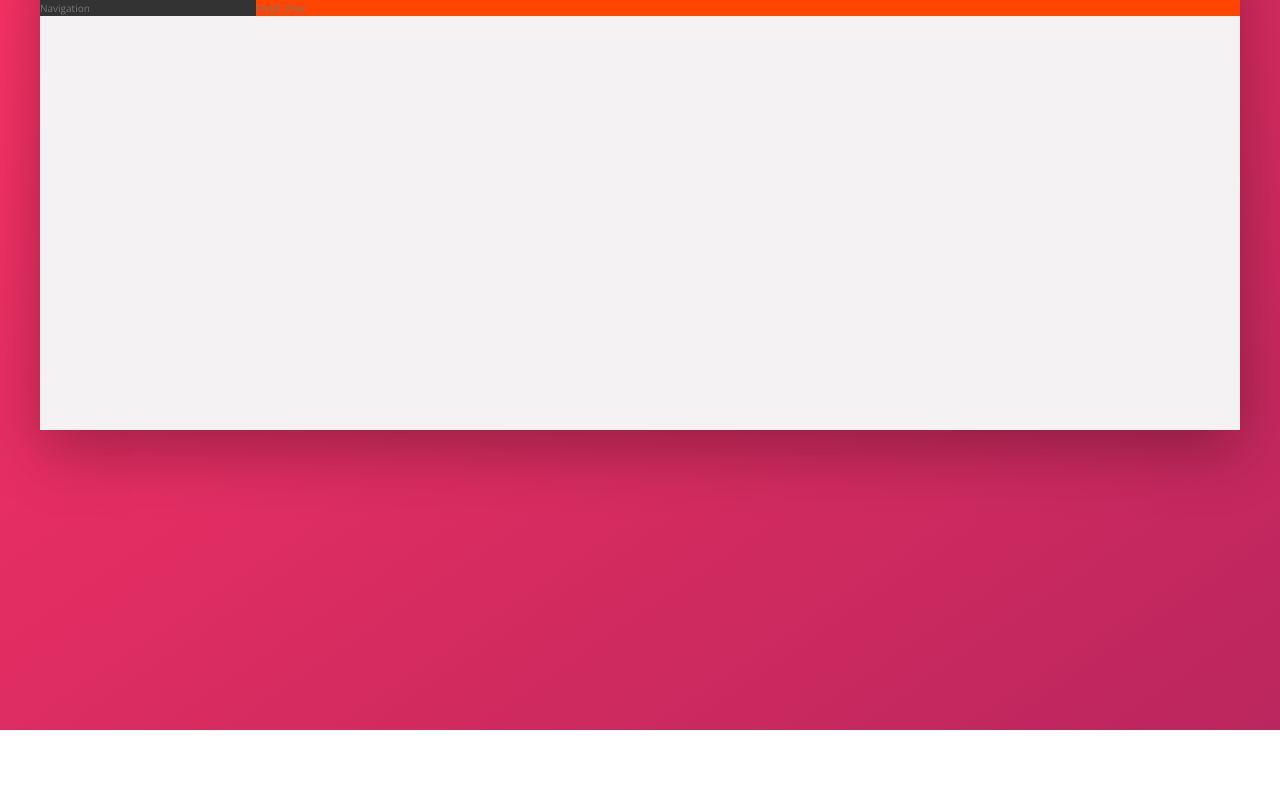
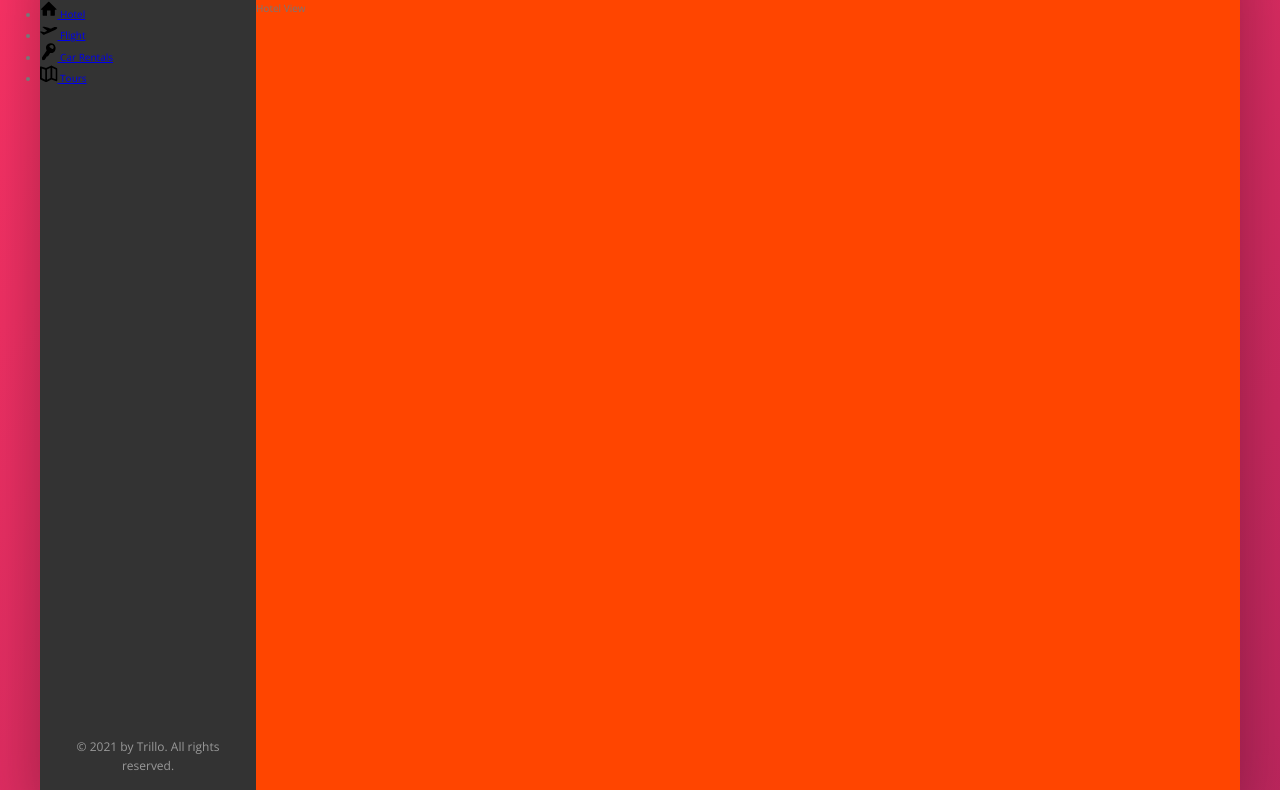
Before and after one commit to curm90/Trillo-Udemy, a website: page index.html in a window 1280 px wide. Shown: the part 150-940 px from the top of the page. Before the commit the page ends 880 px from the top, so only its background shows below. Drawn offline with nearby package versions, Linux system fonts and the light colour scheme.

Commit message:
side nav part 1

```diff
--- a/index.html
+++ b/index.html
@@ -53,8 +53,45 @@
           </div>
         </nav>
       </header>
+
       <div class="content">
-        <nav class="sidebar">Navigation</nav>
+        <nav class="sidebar">
+          <ul class="side-nav">
+            <li class="side-nav__item">
+              <a href="#" class="side-nav__link">
+                <svg class="side-nav__icon">
+                  <use xlink:href="img/sprite.svg#icon-home"></use>
+                </svg>
+                <span>Hotel</span>
+              </a>
+            </li>
+            <li class="side-nav__item">
+              <a href="#" class="side-nav__link">
+                <svg class="side-nav__icon">
+                  <use xlink:href="img/sprite.svg#icon-aircraft-take-off"></use>
+                </svg>
+                <span>Flight</span>
+              </a>
+            </li>
+            <li class="side-nav__item">
+              <a href="#" class="side-nav__link">
+                <svg class="side-nav__icon">
+                  <use xlink:href="img/sprite.svg#icon-key"></use>
+                </svg>
+                <span>Car Rentals</span>
+              </a>
+            </li>
+            <li class="side-nav__item">
+              <a href="#" class="side-nav__link">
+                <svg class="side-nav__icon">
+                  <use xlink:href="img/sprite.svg#icon-map"></use>
+                </svg>
+                <span>Tours</span>
+              </a>
+            </li>
+          </ul>
+          <div class="legal">&copy; 2021 by Trillo. All rights reserved.</div>
+        </nav>
         <main class="hotel-view">Hotel View</main>
       </div>
     </div>
--- a/sass/_components.scss
+++ b/sass/_components.scss
@@ -114,3 +114,29 @@
     margin-right: 1rem;
   }
 }
+
+////////////////////////
+// SIDE NAVIGATION
+
+.side-nav {
+  &__item {
+  }
+
+  &__link {
+  }
+
+  &__icon {
+    width: 1.75rem;
+    height: 1.75rem;
+  }
+}
+
+////////////////////////
+// LEGAL TEXT
+
+.legal {
+  font-size: 1.2rem;
+  color: var(--color-grey-dark-3);
+  text-align: center;
+  padding: 2.5rem;
+}
--- a/sass/_layout.scss
+++ b/sass/_layout.scss
@@ -23,9 +23,14 @@
 .sidebar {
   background-color: var(--color-grey-dark-1);
   flex: 0 0 18%;
+  display: flex;
+  flex-direction: column;
+  justify-content: space-between;
 }
 
 .hotel-view {
+  background-color: #fff;
   background-color: orangered;
   flex: 1;
+  height: 80rem;
 }
```
Also changed, not shown: css/style.css.
